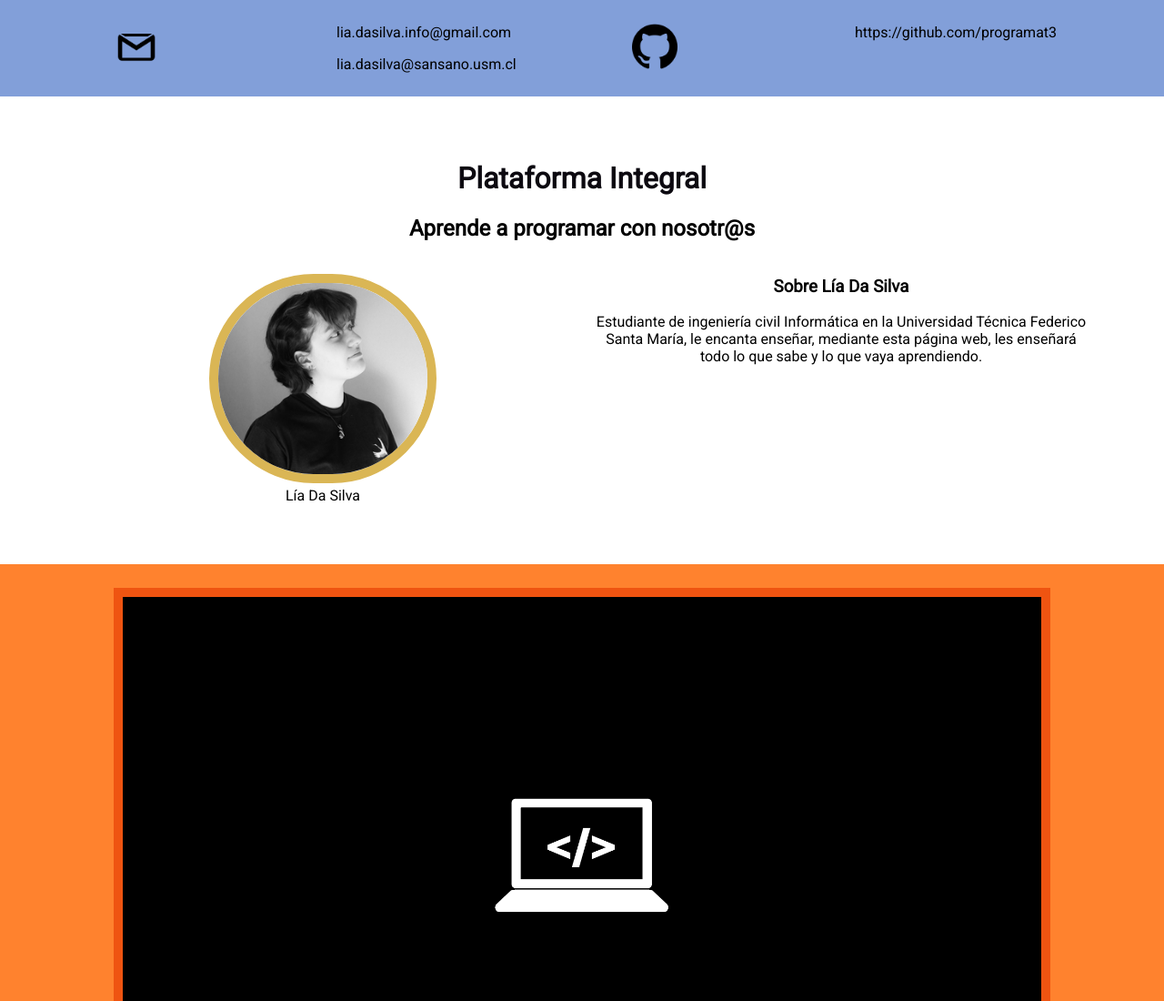
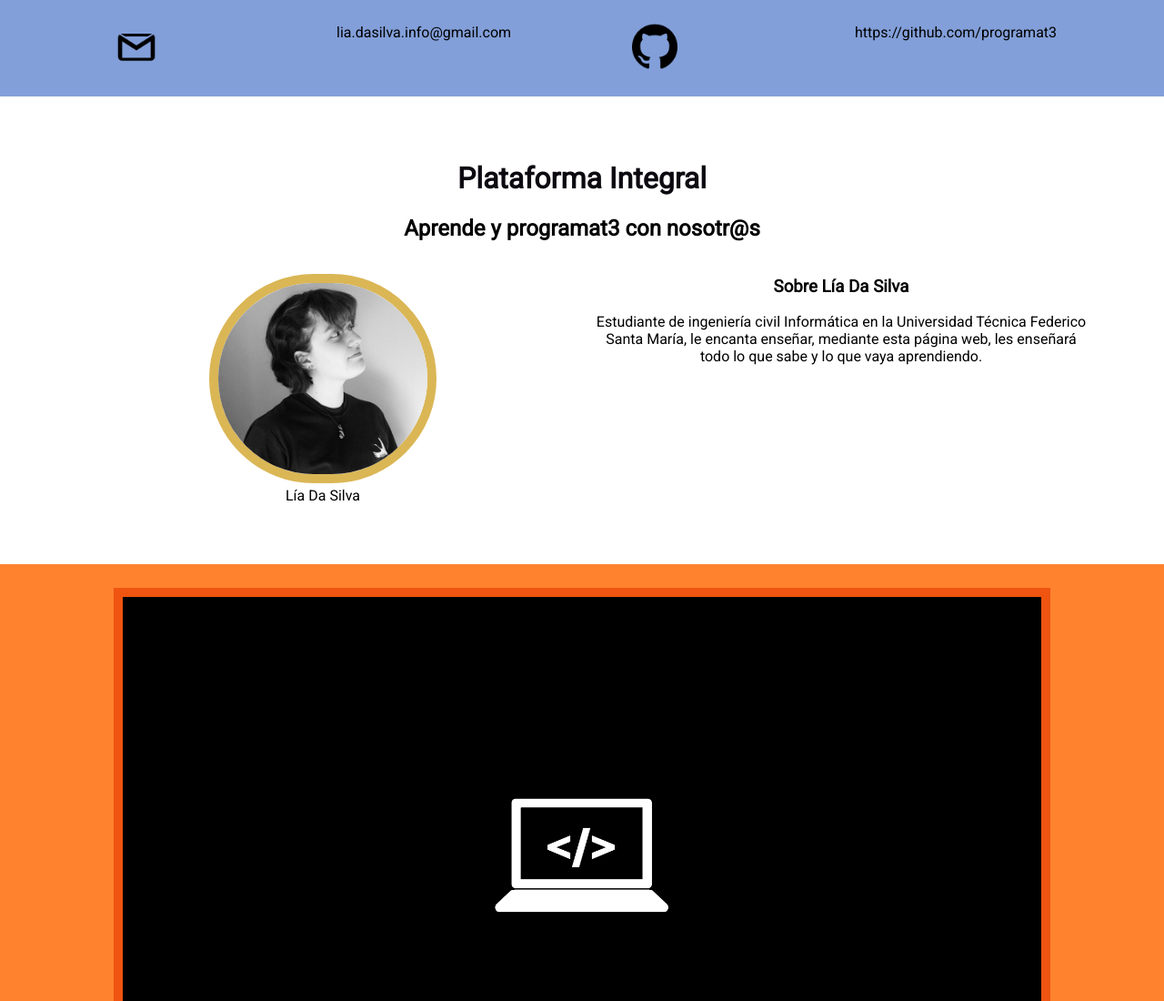
Before and after one commit to liadasilva/liadasilva.github.io, a plain HTML site: page index.html in a window 1280 px wide. Shown: the top 1100 px of the page at 91% size. Drawn offline with Linux system fonts and the light colour scheme.

Commit message:
Update index.html

```diff
--- a/index.html
+++ b/index.html
@@ -19,7 +19,6 @@
             </div>
             <div class="col-sm">
               <p>lia.dasilva.info@gmail.com</p>
-              <p>lia.dasilva@sansano.usm.cl</p>
             </div>
             <div class="col-sm">
               <figure>
@@ -37,7 +36,7 @@
     <header>
     <div class="container">
         <h1>Plataforma Integral</h1>
-        <h2>Aprende a programar con nosotr@s</h2>
+        <h2>Aprende y programat3 con nosotr@s</h2>
         <div class="row">
           <div class="col-sm">
             <figure>
```
